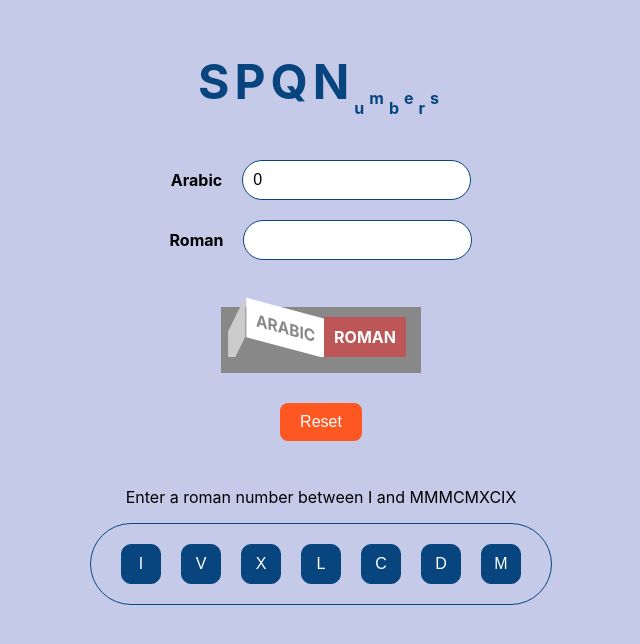
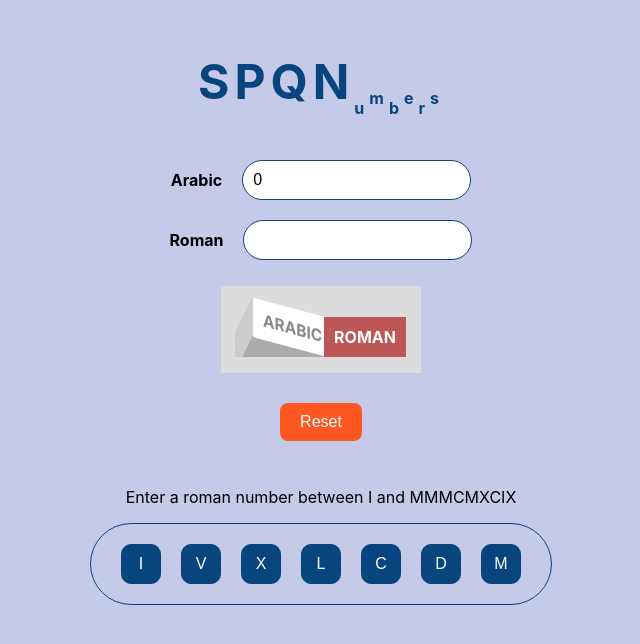
Before and after one commit to licia03/spqn, a React (Create React App) app: page / in a window 1280 px wide. Shown: the top 644 px of the page, without its empty margins (319-959 px from the left). Built offline with nearby package versions, Linux system fonts and the light colour scheme.

Commit message:
Fixed switch look and feel

```diff
--- a/src/components/Switch/Switch.module.css
+++ b/src/components/Switch/Switch.module.css
@@ -16,16 +16,17 @@
   width: 200px;
   height: 87px;
   overflow: hidden;
-  border-bottom: 0.5em solid #888;
+  border-bottom: 0.5em solid #dcdcdc;
+  background-color: #dcdcdc;
 }
 
 .rocker::before {
   content: "";
   position: absolute;
-  left: 0;
-  right: 0;
-  bottom: 0;
-  border: 50px solid #888;
+  left: 20px;
+  right: 15px;
+  top: 50px;
+  border: 22px solid #ababab;
   border-bottom: 0;
 }
 
@@ -51,7 +52,7 @@
 .switchLeft {
   height: 2.4em;
   width: auto;
-  left: 24px;
+  left: 31px;
   bottom: 10px;
   background-color: #fff;
   transform: rotate(15deg) skewX(15deg);
```
